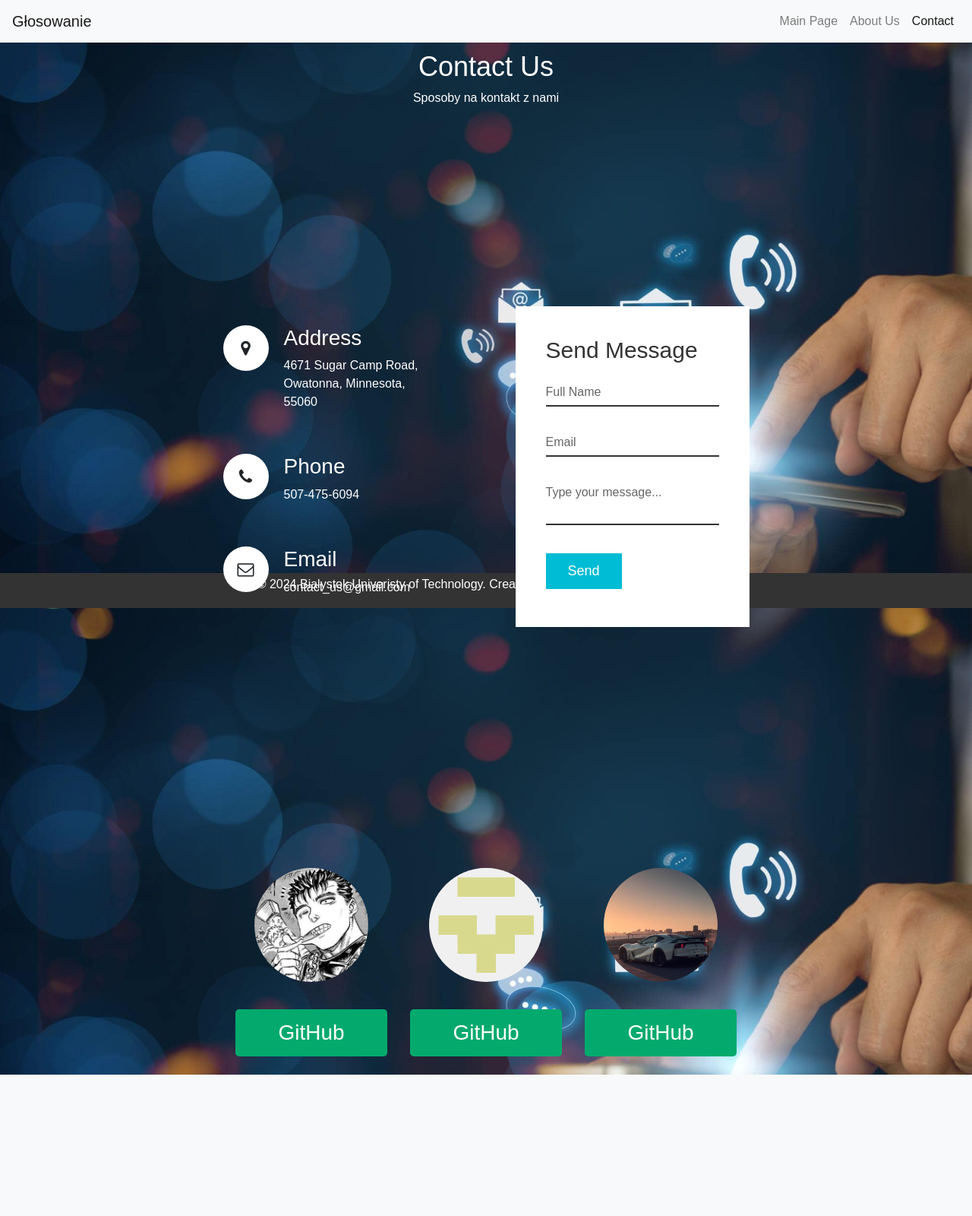
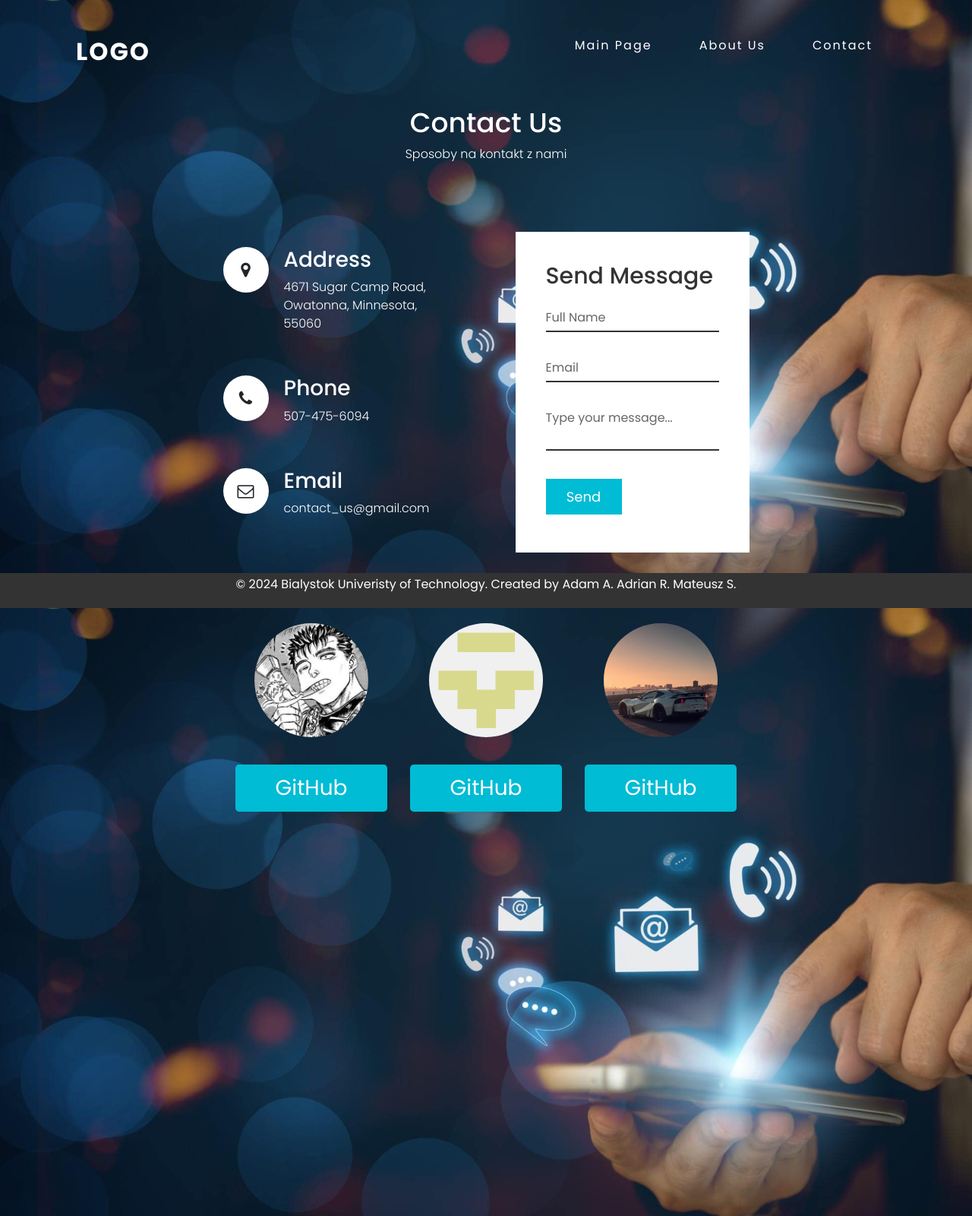
Before and after one commit to adrianapps/votingsystem, a Django app: page /contact/ in a window 1280 px wide. Shown: the whole page at 76% size. Before the commit the page ends 1414 px from the top, so only its background shows below. Run offline with Django 5.2, Linux system fonts and the light colour scheme; some libraries are stand-ins or nearby versions.

Commit message:
stworzona strona kontaktowa

```diff
--- a/election/templates/election/base.html
+++ b/election/templates/election/base.html
@@ -9,28 +9,16 @@
     <link rel="stylesheet" href="/static/css/styles.css">
 </head>
 <body>
-<nav class="navbar navbar-expand-lg navbar-light bg-light">
-    <a class="navbar-brand" href="#">Głosowanie</a>
-    <button class="navbar-toggler" type="button" data-toggle="collapse" data-target="#navbarSupportedContent"
-            aria-controls="navbarSupportedContent" aria-expanded="false" aria-label="Toggle navigation">
-        <span class="navbar-toggler-icon"></span>
-    </button>
+    <header>
+        <a class="logo" href="#">LOGO</a>
+        <ul>
+            <li><a class="nav-link" href="{% url 'election:election-list' %}">Main Page</a></li>
+            <li><a class="nav-link" href="#">About Us</a></li>
+            <li><a class="nav-link" href="{% url 'election:contact' %}">Contact <span
+                class="sr-only">(current)</span></a></li>
+        </ul>
+    </header>
 
-    <div class="collapse navbar-collapse" id="navbarSupportedContent">
-        <ul class="navbar-nav ml-auto">
-            <li class="nav-item">
-                <a class="nav-link" href="{% url 'election:election-list' %}">Main Page</a>
-            </li>
-            <li class="nav-item">
-                <a class="nav-link" href="#">About Us</a>
-            </li>
-            <li class="nav-item active">
-                <a class="nav-link" href="{% url 'election:contact' %}">Contact <span
-                        class="sr-only">(current)</span></a>
-            </li>
-        </ul>
-    </div>
-</nav>
 
 {% block content %}
 {% endblock %}
@@ -40,13 +28,9 @@
 </footer>
 <script>
     window.addEventListener('scroll', function() {
-        var navbar = document.querySelector('.navbar');
-        if (window.scrollY > 0) {
-            navbar.classList.add('scrolled');
-        } else {
-            navbar.classList.remove('scrolled');
-        }
-    });
+        var header = document.querySelector("header");
+        header.classList.toggle("sticky", window.scrollY > 0);
+    })
 </script>
 <script src="https://code.jquery.com/jquery-3.5.1.slim.min.js"></script>
 <script src="https://cdn.jsdelivr.net/npm/@popperjs/core@2.5.3/dist/umd/popper.min.js"></script>
--- a/election/templates/election/contact.html
+++ b/election/templates/election/contact.html
@@ -67,7 +67,7 @@
 
     <div class="container text-center">
         <div class="row">
-            <div class="col-md-4 mb-4">
+            <div class="col-md-4 mb-6">
                 <a href="https://github.com/tempestpulse" target="_blank">
                     <img src="{% static 'images/afroroger.jpg' %}" class="avatar" alt="Avatar 1">
                 </a>
--- a/election/templates/election/election_list.html
+++ b/election/templates/election/election_list.html
@@ -15,7 +15,7 @@
 <div class="container text-center"> <!-- Centrowanie kontenera -->
     <div class="row">
         <div class="col-md-8 offset-md-2">
-            <div class="jumbotron mt-5">
+            <div class="jumbotron ">
                 <h1 class="display-4 text-center mb-5">Elections</h1>
                 <div class="list-group">
                     {% for election in elections %}
--- a/static/css/style2.css
+++ b/static/css/style2.css
@@ -15,7 +15,7 @@ body {
 .contact {
     position: relative;
     min-height: 100vh;
-    padding: 10px 100px;
+    padding: 20px 100px;
     display: flex;
     justify-content: center;
     align-items: center;
@@ -43,8 +43,7 @@ body {
     width: 100%;
     display: flex;
     justify-content: center;
-    align-items: center;
-    margin-top: 30px;
+    padding-top: 20px;
 }
 
 .container .contactInfo {
@@ -159,7 +158,10 @@ body {
         width: 100%;
     }
 }
-
+.content
+{
+    padding-top: 120px;
+}
 .avatar {
     width: 150px;
     height: 150px;
--- a/static/css/styles.css
+++ b/static/css/styles.css
@@ -1,13 +1,86 @@
 /* Dodaj stylizację CSS tutaj */
-body, html {
+@import url('https://fonts.googleapis.com/css?family=Poppins:200,300,400,500,600,700,800,900&display=swap');
+*
+{
     margin: 0;
     padding: 0;
-    height: 100%;
+    box-sizing: border-box;
+    font-family: 'Poppins', sans-serif;
 }
+
+body
+{
+    background: #000;
+    min-height: 200vh;
+}
+
+header
+{
+    position: fixed;
+    top: 0;
+    left: 0;
+    width: 100%;
+    display: flex;
+    justify-content: space-between;
+    align-items: center;
+    transition: 0.6s;
+    padding: 40px 100px;
+    z-index: 100000;
+}
+
+header.sticky
+{
+    padding: 5px 100px;
+    background: #fff;
+}
+
+header .logo
+{
+    position: relative;
+    font-weight: 700;
+    color: #fff;
+    text-decoration: none;
+    font-size: 2em;
+    text-transform: uppercase;
+    letter-spacing: 2px;
+    transition: 0.6s;
+}
+
+header ul
+{
+    position: relative;
+    display: flex;
+    justify-content: center;
+    align-items: center;
+}
+
+header ul li
+{
+    position: relative;
+    list-style: none;
+}
+
+header ul li a
+{
+    position: relative;
+    margin: 0 15px;
+    text-decoration: none;
+    color: #fff;
+    letter-spacing: 2px;
+    font-weight: 500px;
+    transition: 0.6s;
+}
+
+header.sticky .logo,
+header.sticky ul li a
+{
+    color: #000;
+}
+
+
 
 .container {
     position: relative;
-    z-index: 1;
     padding-top: 20%; /* Adjust as needed */
     margin: auto; /* Centrowanie kontenera */
     max-width: 800px; /* Maksymalna szerokość kontenera */
@@ -25,11 +98,7 @@ body, html {
 .avatar:hover {
     transform: translateY(-10px); /* Unoszenie avatara przy najechaniu kursorem */
 }
-.mail {
-    width: 100px;
-    height: auto;
-    margin: 20px auto; /* Wyśrodkowanie obrazka poczty i dodanie odstępu na górze i dole */
-}
+
 /* Footer styles */
 footer {
     position: fixed;
@@ -39,10 +108,13 @@ footer {
     color: #fff; /* Kolor tekstu stopki */
     padding: 3px 0; /* Wewnętrzny odstęp stopki */
     text-align: center; /* Wyśrodkowanie tekstu */
+    display: relative;
+    justify-content: space-between;
+    align-items: center;
 }
 .btn {
     position: relative;
-    background-color: #04AA6D;
+    background-color: #00bcd4;
     border: none;
     font-size: 28px;
     color: #FFFFFF;
@@ -77,7 +149,7 @@ footer {
     top: 0;
     left: 0;
     width: 100%;
-    height: 100%;
+    height: 100vh;
     overflow: hidden;
     z-index: -1;
 }
@@ -94,7 +166,7 @@ footer {
     min-height: 100%;
     width: auto;
     height: auto;
-    position: absolute;
+    position: fixed;
     top: 50%;
     left: 50%;
     transform: translate(-50%, -50%);
@@ -107,11 +179,3 @@ footer {
 .list-group-item {
     font-size: 1.2em; /* Adjust as needed */
 }
-.navbar {
-    transition: background-color 0.3s; /* Dodaj płynne przejście koloru tła */
-}
-
-.navbar.scrolled {
-    background-color: rgba(255, 255, 255, 0.9); /* Kolor tła nawigacji po przewinięciu */
-    box-shadow: 0 2px 4px rgba(0, 0, 0, 0.1); /* Dodaj cień */
-}
```
